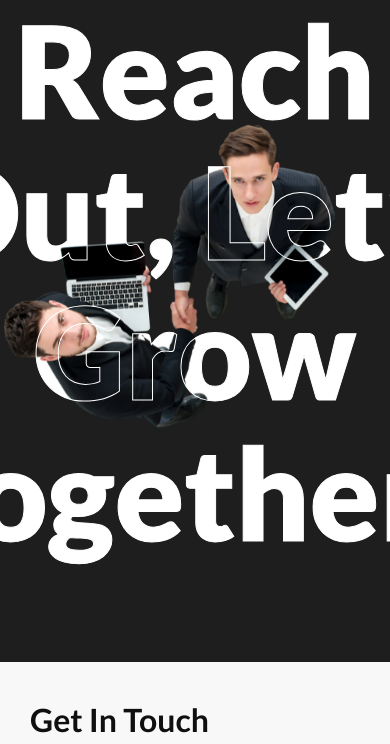
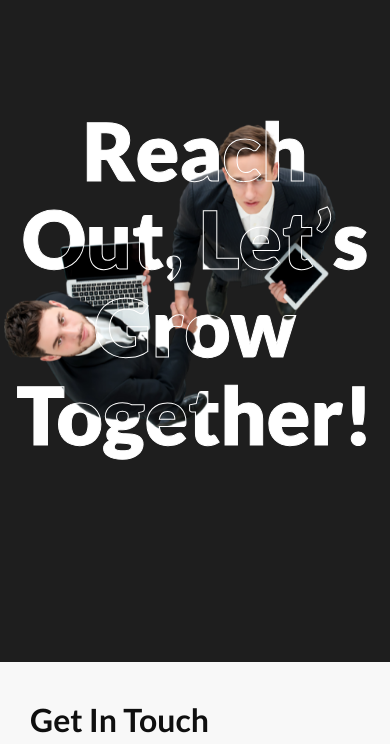
Before and after one commit to AbdulsispnShakoor/inno-spark-digital, a website built with Vite: page src/pages/contact.html in a window 390 px wide. Shown: the part 98-842 px from the top of the page. Built offline with nearby package versions, Linux system fonts and the light colour scheme.

Commit message:
changes in contact form

```diff
--- a/src/pages/contact.css
+++ b/src/pages/contact.css
@@ -32,7 +32,7 @@
 @media (max-width: 480px) {
   /* Mobile Phones */
   .contact-banner h2 {
-    font-size: 6rem;
+    font-size: 4rem;
   }
   .contact-banner img {
     width: 100%;
@@ -41,7 +41,7 @@
 @media (max-width: 768px) {
   /* Tablets */
   .contact-banner h2 {
-    font-size: 8rem;
+    font-size: 4rem;
   }
   .contact-banner img {
     width: 100%;
@@ -50,7 +50,7 @@
 @media (max-width: 1024px) {
   /* Small Laptops */
   .contact-banner h2 {
-    font-size: 8rem;
+    font-size: 5rem;
   }
   .contact-banner img {
     width: 100%;
```
